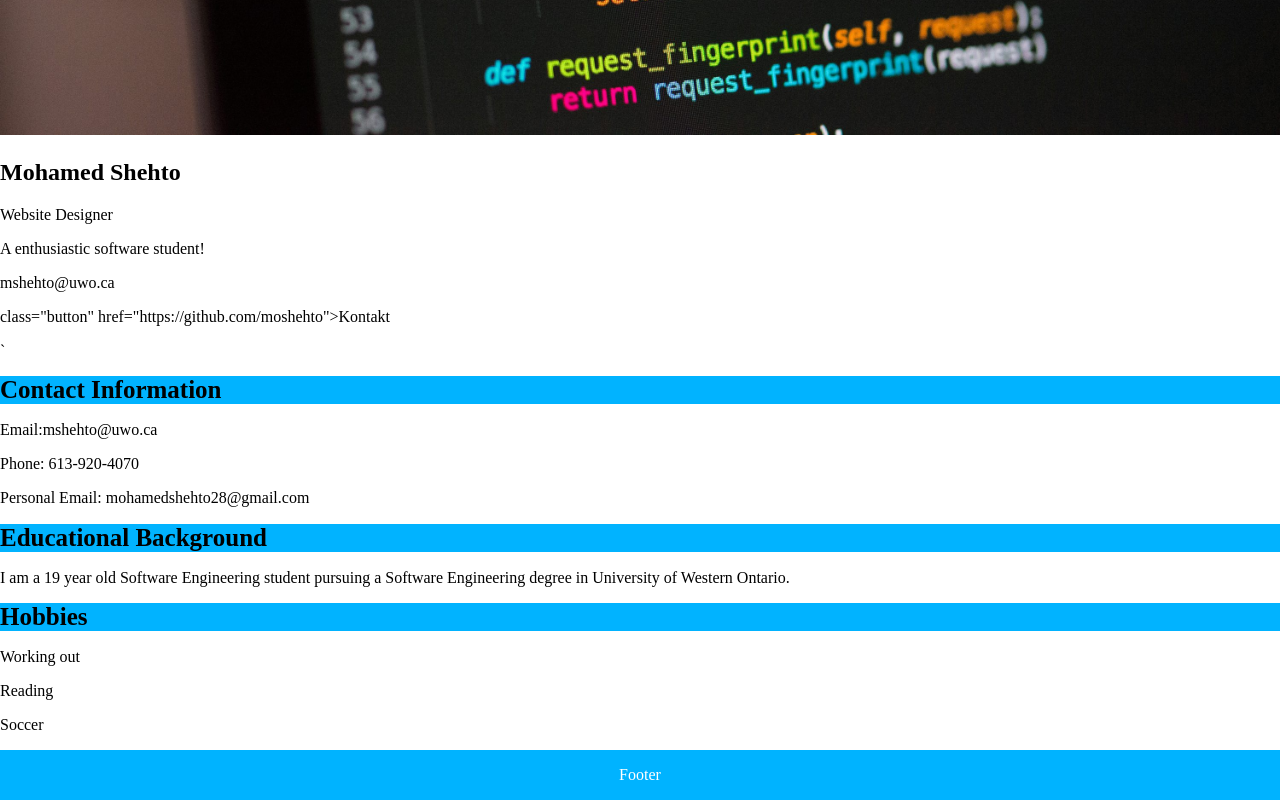
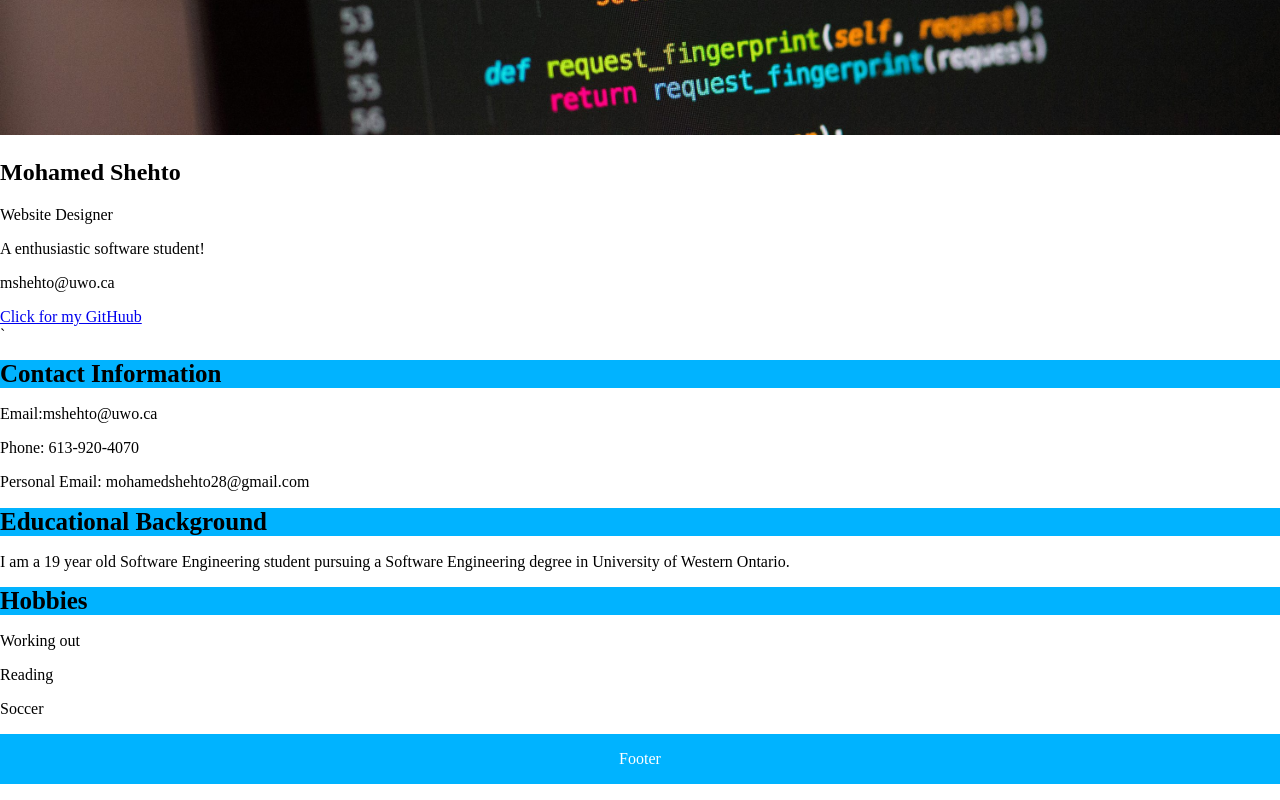
Before and after one commit to mshehto/Portfolio, a plain HTML site: page index.html in a window 1280 px wide. Shown: the part 1650-2450 px from the top of the page. Drawn offline with Linux system fonts and the light colour scheme; a script that the page names is missing.

Commit message:
Update index.html

```diff
--- a/index.html
+++ b/index.html
@@ -46,7 +46,7 @@
         <p class="title">   Website Designer</p>
         <p>    A enthusiastic software student!</p>
         <p>    mshehto@uwo.ca</p>
-        <p> class="button" href="https://github.com/moshehto">Kontakt</p>
+        <a href="https://www.linkedin.com/in/kayla-sokullu-803757242/"> Click for my GitHuub </a>
         </div>
     </div>`
 </div>
```
